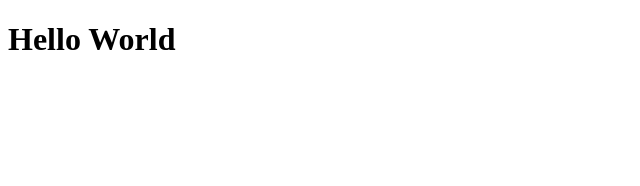
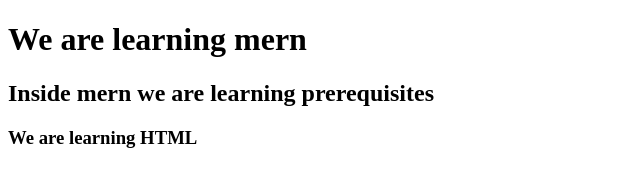
Before and after one commit to Jeeva-2k/HTML_CSS, a plain HTML site: page index.html in a window 1280 px wide. Shown: the whole page, without its empty margins (0-640 px from the left). Drawn offline with Linux system fonts and the light colour scheme.

Commit message:
third commit

```diff
--- a/index.html
+++ b/index.html
@@ -1,9 +1,13 @@
 <!DOCTYPE html>
-<html>
+<html lang="en">
     <head>
-        <title>Karthika</title>
+        <title>Mern Learning</title>
+        <meta charset="UTF-8">
     </head>
     <body>
-        <h1>Hello World</h1>
+        <h1>We are learning mern</h1>
+        <h2>Inside mern we are learning prerequisites</h2>
+        <h3>We are learning HTML</h3>
+
     </body>
 </html>
```
